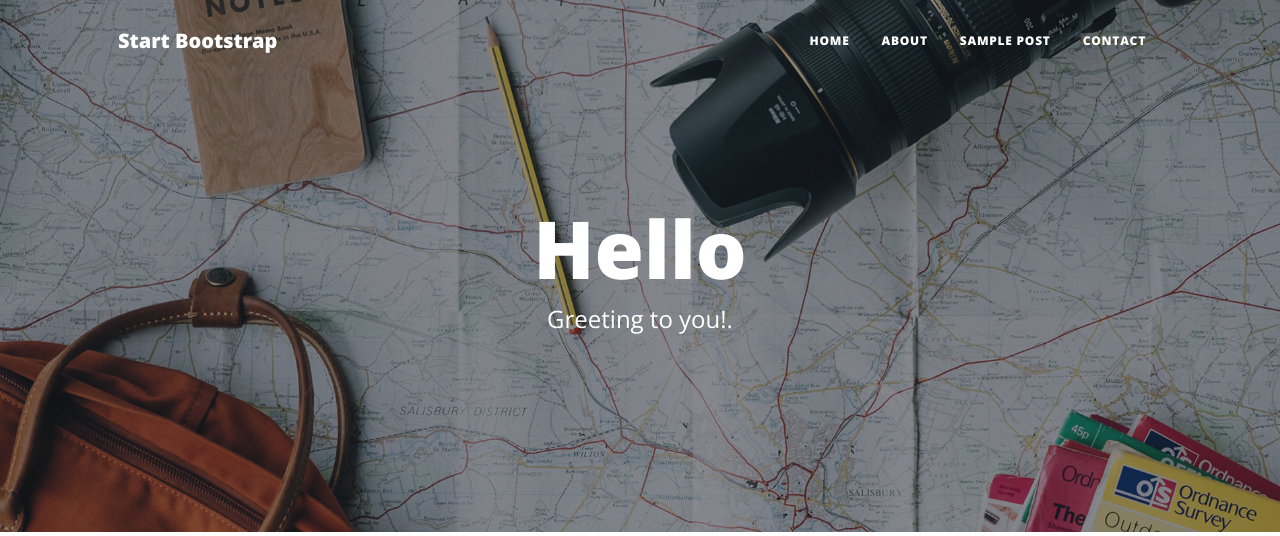
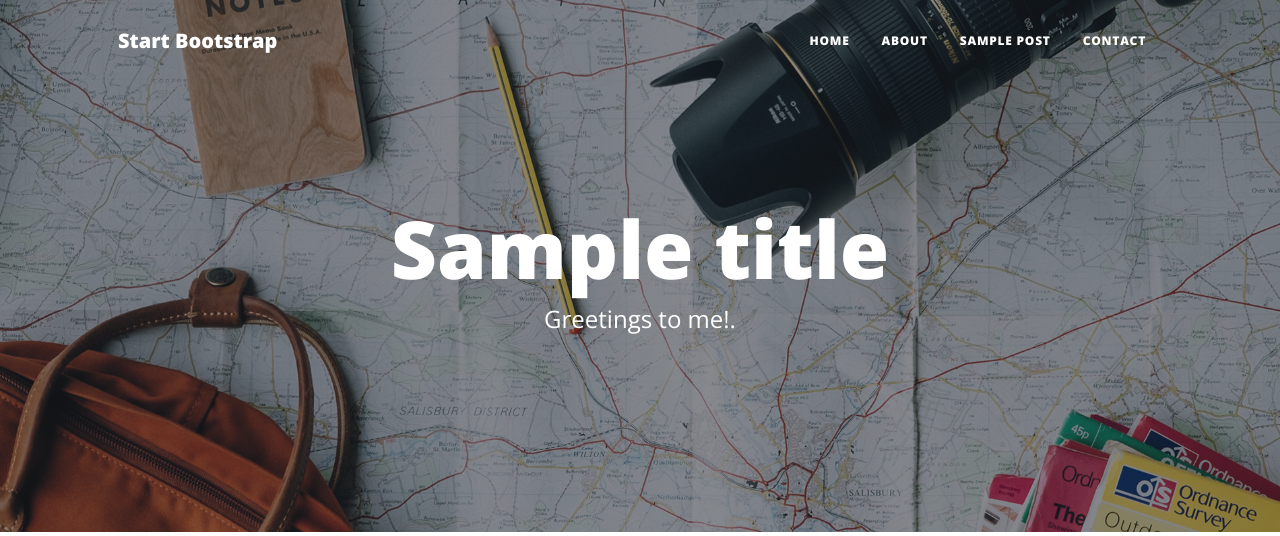
Before and after one commit to doctorandrewbrown/flask-thorin, a Flask app: template templates/index.html in a window 1280 px wide. Shown: the top 536 px of the page. Run offline with Flask 3, Linux system fonts and the light colour scheme; the template is opened without the code that fills it: most values are stand-ins (such as "Sample title", 1, 10 or a date in 2020); some libraries are stand-ins or nearby versions.

Commit message:
set title variables in templates

```diff
--- a/templates/about.html
+++ b/templates/about.html
@@ -6,7 +6,7 @@
                 <div class="row gx-4 gx-lg-5 justify-content-center">
                     <div class="col-md-10 col-lg-8 col-xl-7">
                         <div class="page-heading">
-                            <h1>About Me</h1>
+                            <h1>{{ title }}</h1>
                             <span class="subheading">This is what I do.</span>
                         </div>
                     </div>
--- a/templates/contact.html
+++ b/templates/contact.html
@@ -7,7 +7,7 @@
                 <div class="row gx-4 gx-lg-5 justify-content-center">
                     <div class="col-md-10 col-lg-8 col-xl-7">
                         <div class="page-heading">
-                            <h1>Contact Me</h1>
+                            <h1>{{ title }} </h1>
                             <span class="subheading">Have questions? I have answers.</span>
                         </div>
                     </div>
--- a/templates/index.html
+++ b/templates/index.html
@@ -6,8 +6,8 @@
                 <div class="row gx-4 gx-lg-5 justify-content-center">
                     <div class="col-md-10 col-lg-8 col-xl-7">
                         <div class="page-heading">
-                            <h1>Hello</h1>
-                            <span class="subheading">Greeting to you!.</span>
+                            <h1>{{ title }}</h1>
+                            <span class="subheading">Greetings to me!.</span>
                         </div>
                     </div>
                 </div>
```
